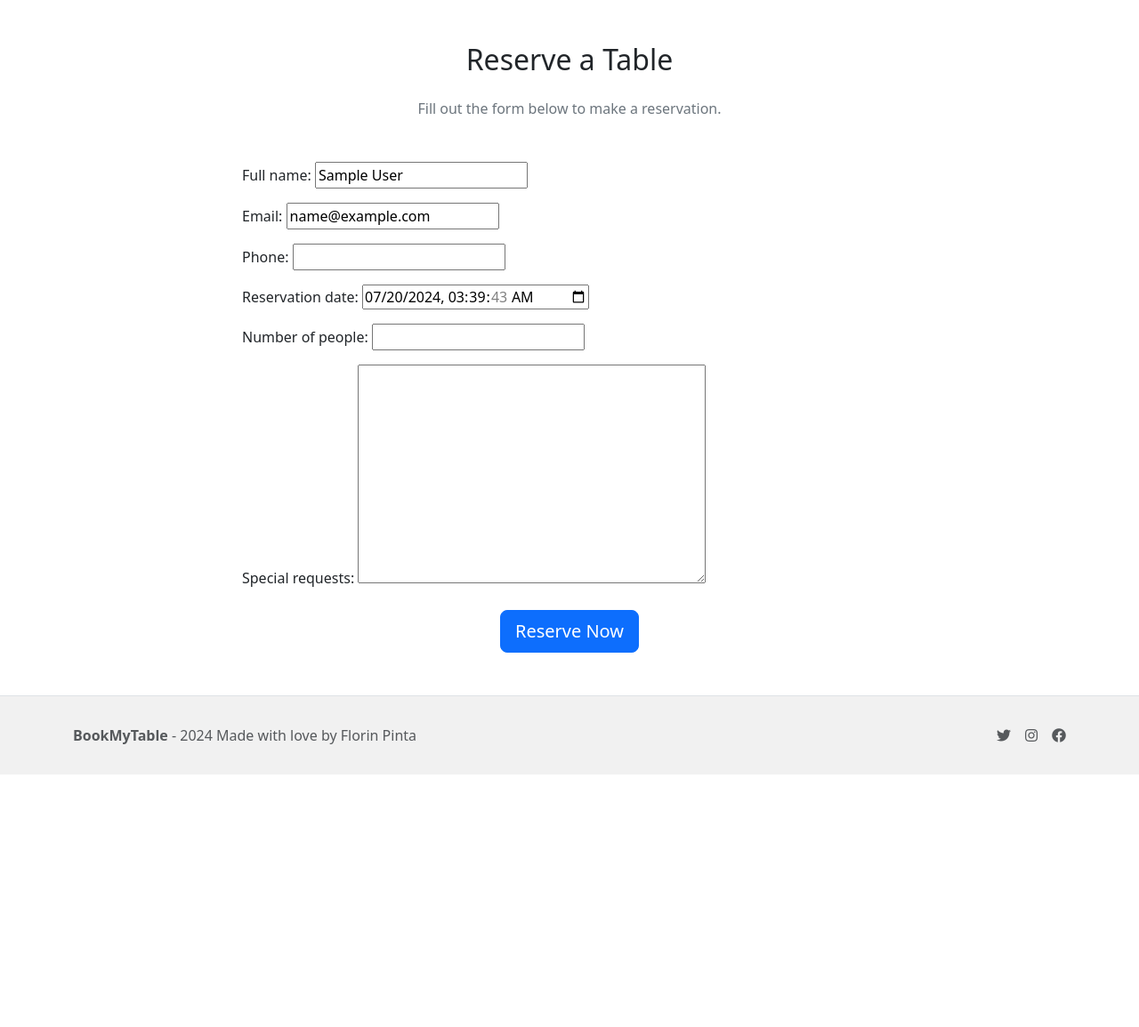
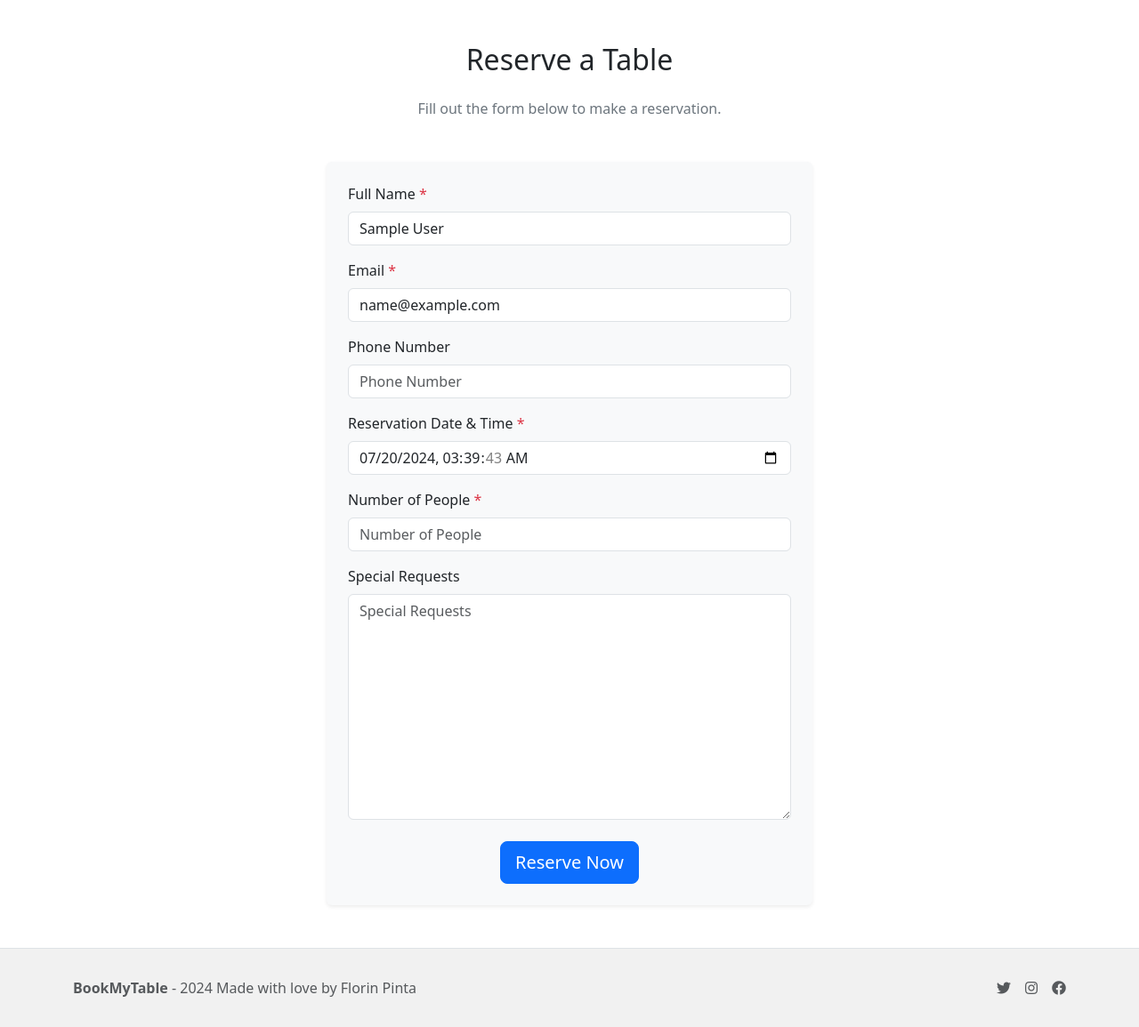
Before and after one commit to xttrust/BookMyTable, a Django app: page /reservations/reserve/ in a window 1280 px wide. Shown: the part 56-1211 px from the top of the page at 89% size. Before the commit the page ends 927 px from the top, so only its background shows below. Run offline with Django 4.2, Linux system fonts and the light colour scheme; the visitor is signed in with stand-in values (Sample User, id 1).

Commit message:
Styling the reservation page

```diff
--- a/bookings/settings.py
+++ b/bookings/settings.py
@@ -27,7 +27,7 @@ BASE_DIR = Path(__file__).resolve().parent.parent
 SECRET_KEY = os.environ.get('SECRET_KEY')
 
 # SECURITY WARNING: don't run with debug turned on in production!
-DEBUG = False
+DEBUG = True
 
 ALLOWED_HOSTS = [".codeinstitute-ide.net", ".herokuapp.com"]
 
--- a/reservations/forms.py
+++ b/reservations/forms.py
@@ -6,5 +6,10 @@ class ReservationForm(forms.ModelForm):
         model = Reservation
         fields = ['full_name', 'email', 'phone', 'reservation_date', 'number_of_people', 'special_requests']
         widgets = {
-            'reservation_date': forms.DateTimeInput(attrs={'type': 'datetime-local'}),
+            'full_name': forms.TextInput(attrs={'class': 'form-control', 'placeholder': 'Full Name'}),
+            'email': forms.EmailInput(attrs={'class': 'form-control', 'placeholder': 'Email'}),
+            'phone': forms.TextInput(attrs={'class': 'form-control', 'placeholder': 'Phone Number'}),
+            'reservation_date': forms.DateTimeInput(attrs={'class': 'form-control', 'type': 'datetime-local'}),
+            'number_of_people': forms.NumberInput(attrs={'class': 'form-control', 'placeholder': 'Number of People'}),
+            'special_requests': forms.Textarea(attrs={'class': 'form-control', 'placeholder': 'Special Requests'}),
         }
--- a/reservations/models.py
+++ b/reservations/models.py
@@ -1,3 +1,4 @@
+
 from django.db import models
 from django.conf import settings  # For User model
 from django.utils import timezone
--- a/reservations/templates/reservations/reserve_table.html
+++ b/reservations/templates/reservations/reserve_table.html
@@ -5,22 +5,65 @@
     <h2 class="text-center mb-4">Reserve a Table</h2>
     <p class="text-secondary mb-5 text-center">Fill out the form below to make a reservation.</p>
 
+    <div class="row justify-content-center">
+        <div class="col-md-8 col-lg-6">
             {% if messages %}
             <div class="mb-4">
                 {% for message in messages %}
-                <div class="alert alert-{{ message.tags }} alert-dismissible fade show" role="alert">
+                    {% if message.tags == 'error' %}
+                        <div class="alert alert-danger alert-dismissible fade show" role="alert">
+                    {% elif message.tags == 'success' %}
+                        <div class="alert alert-success alert-dismissible fade show" role="alert">
+                    {% elif message.tags == 'warning' %}
+                        <div class="alert alert-warning alert-dismissible fade show" role="alert">
+                    {% else %}
+                        <div class="alert alert-info alert-dismissible fade show" role="alert">
+                    {% endif %}
                         {{ message }}
                         <button type="button" class="btn-close" data-bs-dismiss="alert" aria-label="Close"></button>
                     </div>
                 {% endfor %}
             </div>
             {% endif %}
+        </div>
+    </div>
+
 
     <div class="row justify-content-center">
-        <div class="col-lg-8">
-            <form method="post" action="{% url 'reservations:reserve_table' %}">
+        <div class="col-md-8 col-lg-6">
+            <form method="post" action="{% url 'reservations:reserve_table' %}" class="bg-light p-4 rounded shadow-sm">
                 {% csrf_token %}
-                {{ form.as_p }}
+
+                <div class="mb-3">
+                    <label for="{{ form.full_name.id_for_label }}" class="form-label">Full Name <span class="text-danger">*</span></label>
+                    {{ form.full_name }}
+                </div>
+
+                <div class="mb-3">
+                    <label for="{{ form.email.id_for_label }}" class="form-label">Email <span class="text-danger">*</span></label>
+                    {{ form.email }}
+                </div>
+
+                <div class="mb-3">
+                    <label for="{{ form.phone.id_for_label }}" class="form-label">Phone Number</label>
+                    {{ form.phone }}
+                </div>
+
+                <div class="mb-3">
+                    <label for="{{ form.reservation_date.id_for_label }}" class="form-label">Reservation Date & Time <span class="text-danger">*</span></label>
+                    {{ form.reservation_date }}
+                </div>
+
+                <div class="mb-3">
+                    <label for="{{ form.number_of_people.id_for_label }}" class="form-label">Number of People <span class="text-danger">*</span></label>
+                    {{ form.number_of_people }}
+                </div>
+
+                <div class="mb-3">
+                    <label for="{{ form.special_requests.id_for_label }}" class="form-label">Special Requests</label>
+                    {{ form.special_requests }}
+                </div>
+
                 <div class="text-center mt-4">
                     <button type="submit" class="btn btn-primary btn-lg">Reserve Now</button>
                 </div>
--- a/reservations/views.py
+++ b/reservations/views.py
@@ -1,4 +1,4 @@
-# views.py
+from django.contrib import messages
 from django.shortcuts import render, redirect
 from django.contrib.auth.decorators import login_required
 from .models import Reservation
@@ -13,11 +13,33 @@ def reservation_list(request):
 def reserve_table(request):
     if request.method == 'POST':
         form = ReservationForm(request.POST)
-        if form.is_valid():
+
+        # Extract values from POST request
+        full_name = request.POST.get('full_name', '').strip()
+        email = request.POST.get('email', '').strip()
+        reservation_date = request.POST.get('reservation_date', '').strip()
+        number_of_people = request.POST.get('number_of_people', '').strip()
+
+        # Perform additional validation for required fields
+        if not full_name:
+            messages.error(request, 'Full Name is required.')
+        elif not email:
+            messages.error(request, 'Email is required.')
+        elif not reservation_date:
+            messages.error(request, 'Reservation Date is required.')
+        elif not number_of_people or not number_of_people.isdigit() or int(number_of_people) <= 0:
+            messages.error(request, 'Number of People must be a positive integer.')
+        elif form.is_valid():
             reservation = form.save(commit=False)
             reservation.user = request.user
             reservation.save()
             return redirect('reservations:reservation_success')
+        else:
+            # If form is not valid, get errors and show them
+            for field, errors in form.errors.as_data().items():
+                for error in errors:
+                    messages.error(request, f'{field.capitalize()}: {error}')
+
     else:
         # Pre-fill the form with the user's data
         initial_data = {
```
Lines whose indentation alone changed are shown as unchanged.
